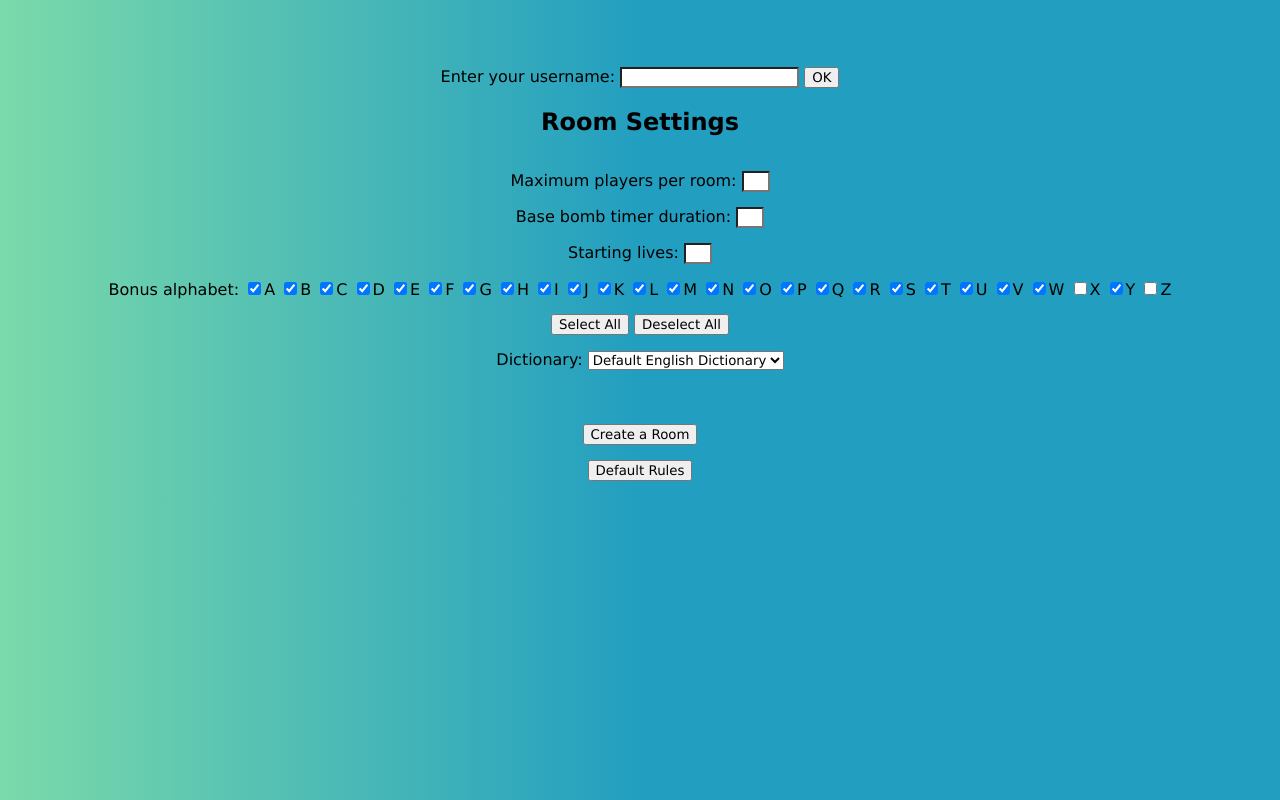
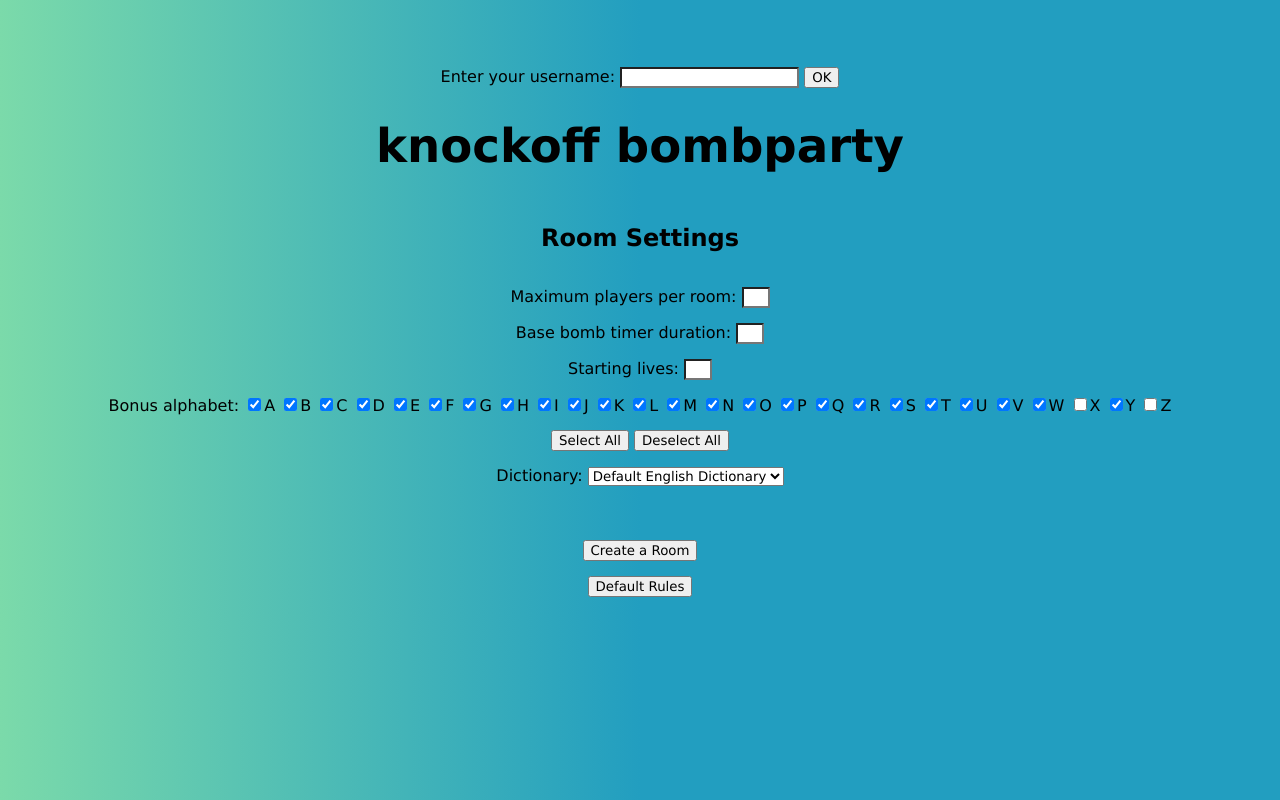
Before and after one commit to Epic-Mushroom/CustomWordsBombParty, a website with bundled scripts: page public/index.html in a window 1280 px wide. Built offline with nearby package versions, Linux system fonts and the light colour scheme; a script that the page names is missing; files whose address does not match are found by name.

Commit message:
add title text to the homepage

```diff
--- a/public/index.html
+++ b/public/index.html
@@ -17,6 +17,7 @@
                     <input type="text" id="username-field">
                     <button type="button" id="submit-username-button">OK</button>
                 </section>
+                <h1 class="center-aligned-item">knockoff bombparty</h1>
                 <section id="room-settings">
                     <h2>Room Settings</h2>
                     <span><label for="max-players-field">Maximum players per room: </label>
```
